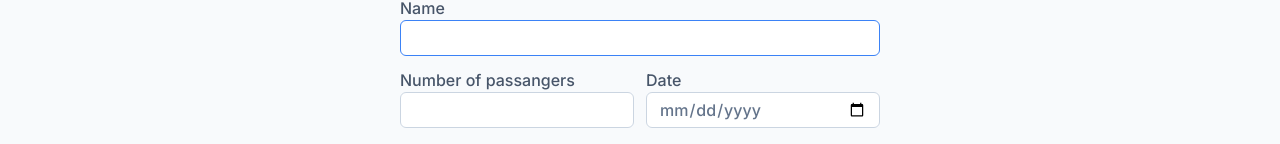
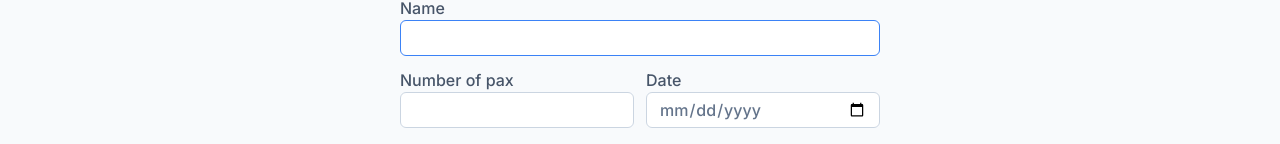
Before and after one commit to esakurniawaen/driver-book, a Next.js app: page /form in a window 1280 px wide. Shown: the part 163-307 px from the top of the page. Built offline with nearby package versions, Linux system fonts and the light colour scheme.

Commit message:
changed the text passangers into pax

```diff
--- a/src/components/JourneyFields.tsx
+++ b/src/components/JourneyFields.tsx
@@ -83,7 +83,7 @@ export default function JourneyFields({
                 }`}
             >
                 <div className="w-1/2">
-                    <label>Number of passangers</label>
+                    <label>Number of pax</label>
                     <Input
                         colorTheme={colorTheme}
                         type="number"
--- a/src/components/JourneysList/ViewMode.tsx
+++ b/src/components/JourneysList/ViewMode.tsx
@@ -49,7 +49,7 @@ export default function ViewMode({ journey, onModeChange }: ViewModeProps) {
                     {journey.passangerName}
                 </Detail>
                 <Detail>
-                    <span className="text-slate-500">Number of passangers:</span>{" "}
+                    <span className="text-slate-500">Number of pax:</span>{" "}
                     {journey.pax}
                 </Detail>
                 <Detail>
```
